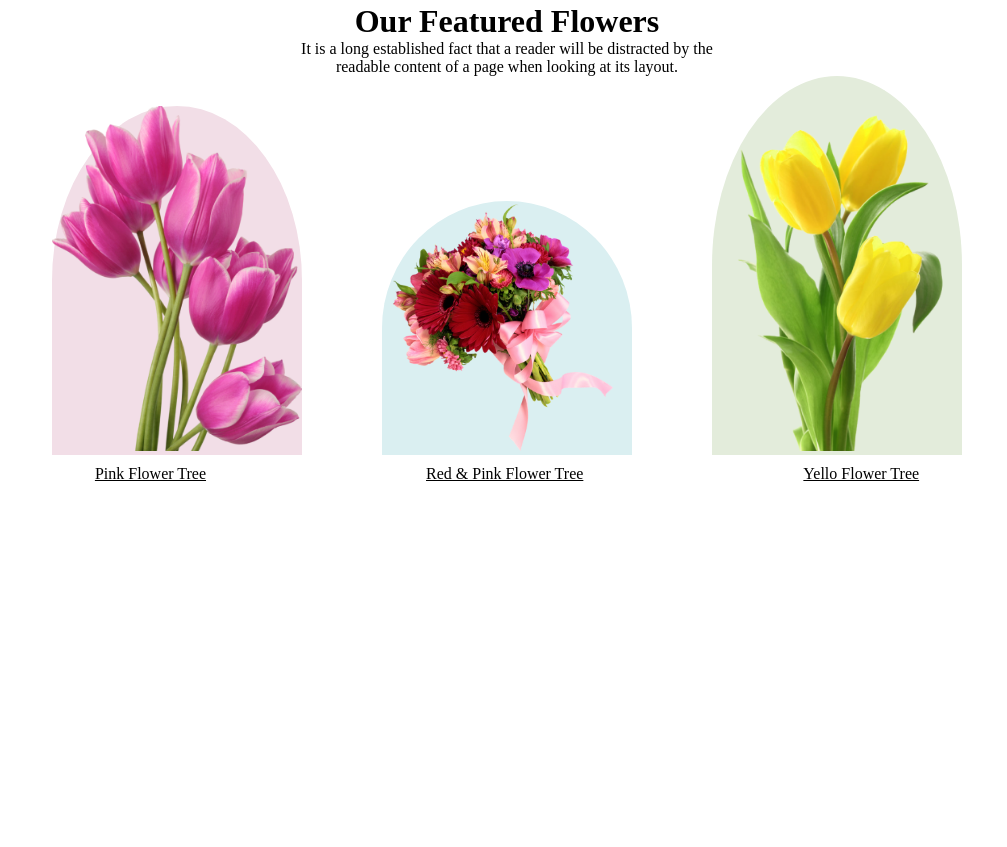
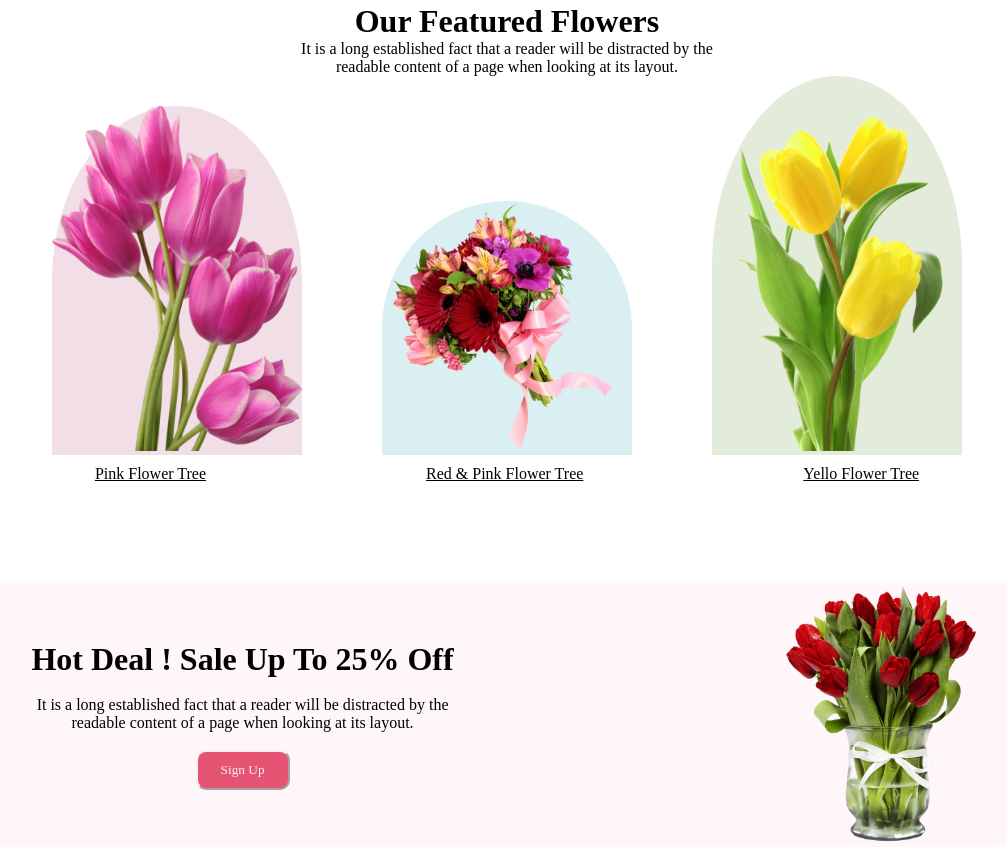
Before and after one commit to Bin-Amin/flower-asin, a plain HTML site: page flower-asin/index.html in a window 1280 px wide. Shown: the part 515-1362 px from the top of the page, without its empty margins (133-1140 px from the left). Before the commit the page ends 998 px from the top, so only its background shows below. Drawn offline with Linux system fonts and the light colour scheme.

Commit message:
main section 3 is compelite

```diff
--- a/flower-asin/index.html
+++ b/flower-asin/index.html
@@ -50,6 +50,21 @@
             <p>Red & Pink Flower Tree</p>
             <p>Yello Flower Tree</p>
         </div>
+
+        <div class="section-3">
+
+                <div class="section-3-text">
+                    <h1 class="section-3-h1">Hot Deal ! Sale Up To 25% Off</h1>
+                    <br>
+                    <p class="section-3-p">It is a long established fact that a reader will be  distracted by the <br> readable content of a page  when looking at its layout.</p>
+                    <br>
+                    <button class="header-btn">Sign Up</button>
+                </div>
+                        <img class="img-3" src="imge-file/pngwing 8.png" alt="">
+
+        </div>
+
     </main>
+
 </body>
 </html>
--- a/flower-asin/style.css
+++ b/flower-asin/style.css
@@ -77,3 +77,19 @@ html,body{
     margin-top: 10px;
     text-decoration: underline;
  }
+
+
+ .section-3{
+    background-color: #fef6f8;
+   margin-top: 100px;
+   display: flex;
+   justify-content: space-around;
+   align-items: center;
+ }
+ .section-3 > img {
+    width: 200px;
+ }
+  .section-3-text{
+    text-align: center;
+
+ }
```
